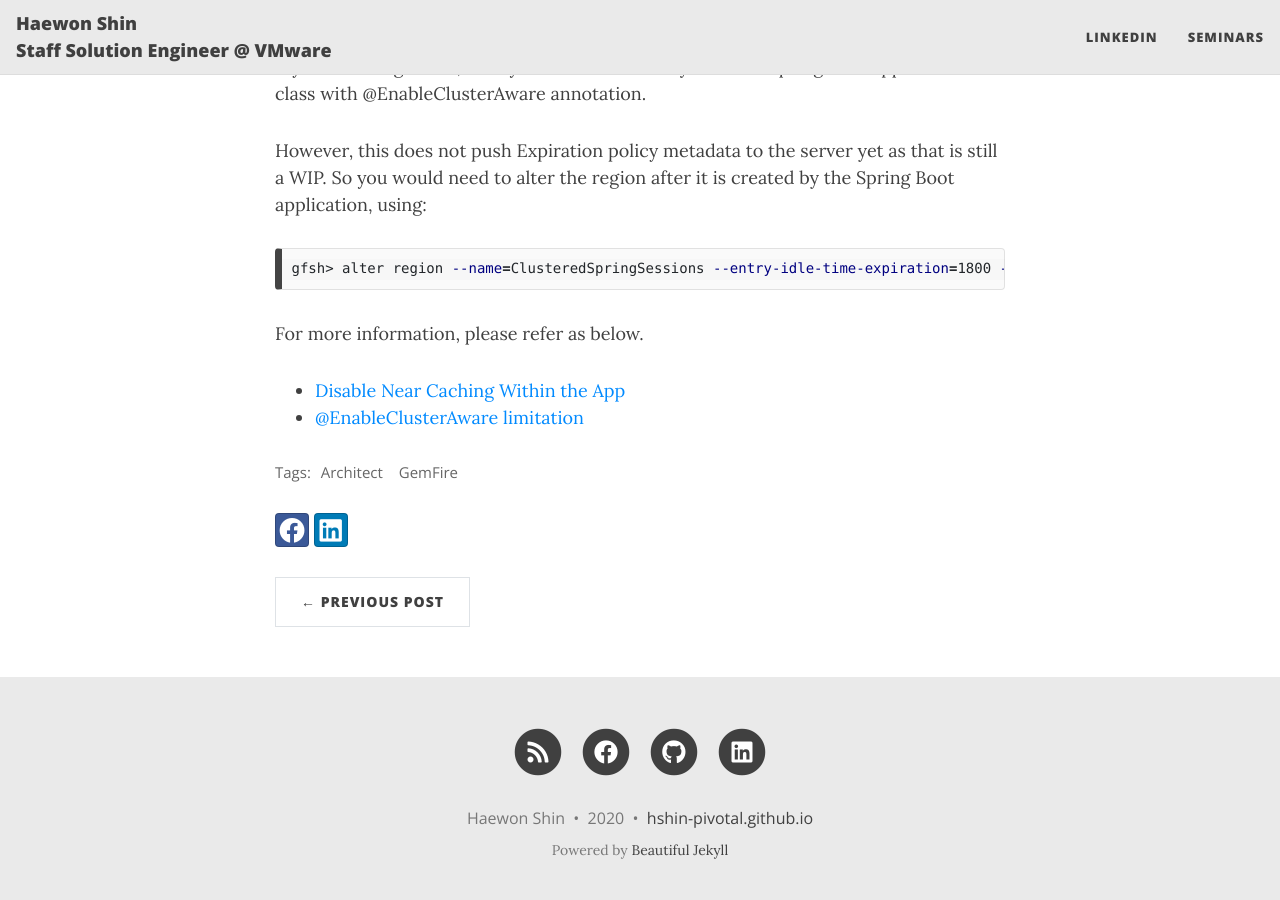
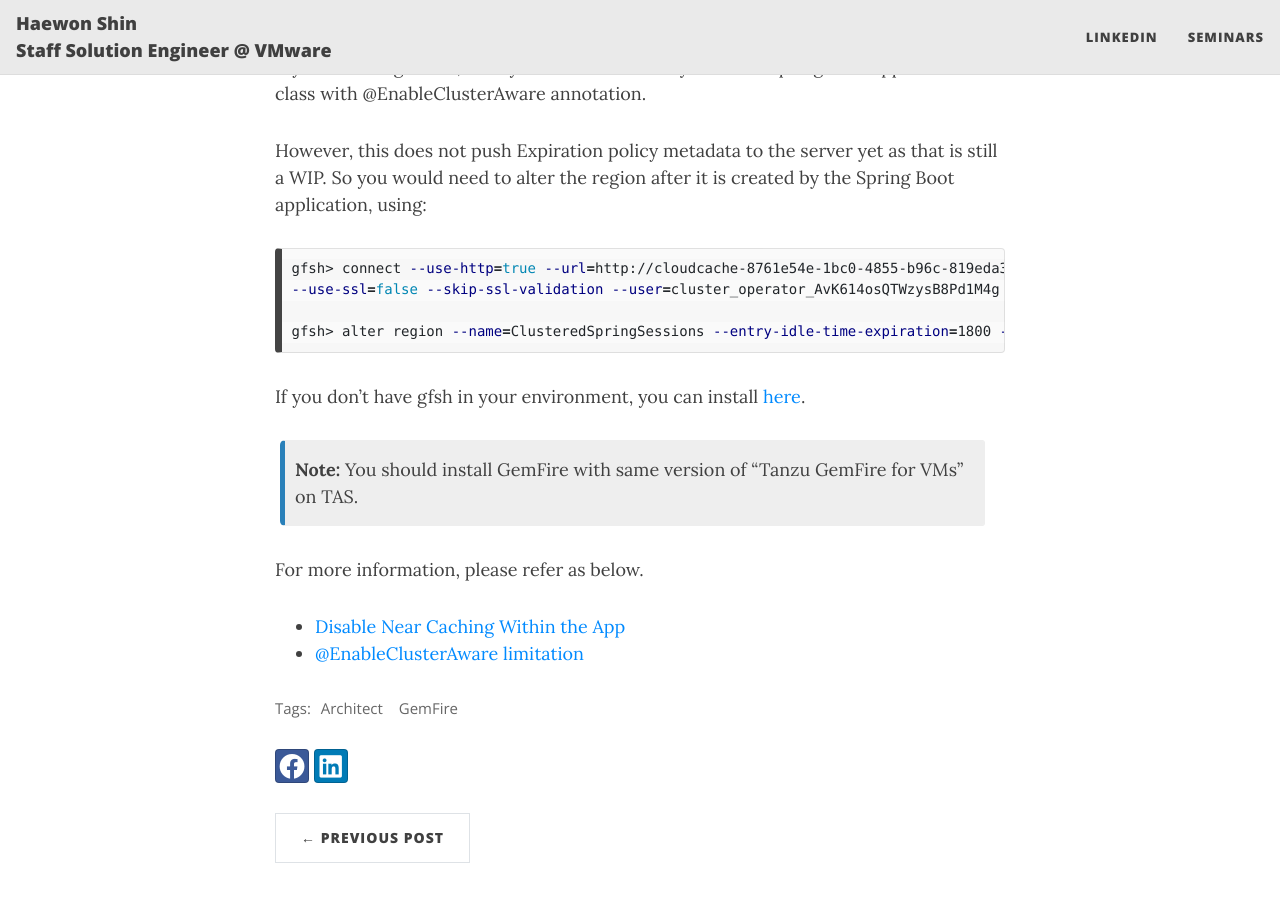
Before and after one commit to haewons-tanzu/haewons-tanzu.github.io, a Jekyll site: the page built from _posts/2020-10-30-consideration-for-using-tanzu-gemfire-vms.md, in a window 1280 px wide and 900 px high, scrolled down 715 px. Built offline with Jekyll 4.4.1, drawn with Linux system fonts in a browser that asks for light colours; nearby versions of some CDN libraries.

Commit message:
Update 2020-10-30-consideration-for-using-tanzu-gemfire-vms.md

````diff
--- a/_posts/2020-10-30-consideration-for-using-tanzu-gemfire-vms.md
+++ b/_posts/2020-10-30-consideration-for-using-tanzu-gemfire-vms.md
@@ -22,8 +22,15 @@
 However, this does not push Expiration policy metadata to the server yet as that is still a WIP. So you would need to alter the region after it is created by the Spring Boot application, using:
 
 ```shell
+gfsh> connect --use-http=true --url=http://cloudcache-8761e54e-1bc0-4855-b96c-819eda347073.xxx.xxx.io/gemfire/v1
+--use-ssl=false --skip-ssl-validation --user=cluster_operator_AvK614osQTWzysB8Pd1M4g --password=7eg52Fp8EM3eqpIXH0uRg
+
 gfsh> alter region --name=ClusteredSpringSessions --entry-idle-time-expiration=1800 --entry-idle-time-expiration-action=INVALIDATE
 ```
+If you don't have gfsh in your environment, you can install [here](2020-10-29-gemfire-installation-on-mac){:target="_blank"}.
+
+{: .box-note}
+**Note:** You should install GemFire with same version of "Tanzu GemFire for VMs" on TAS.
 
 
 For more information, please refer as below.
````
